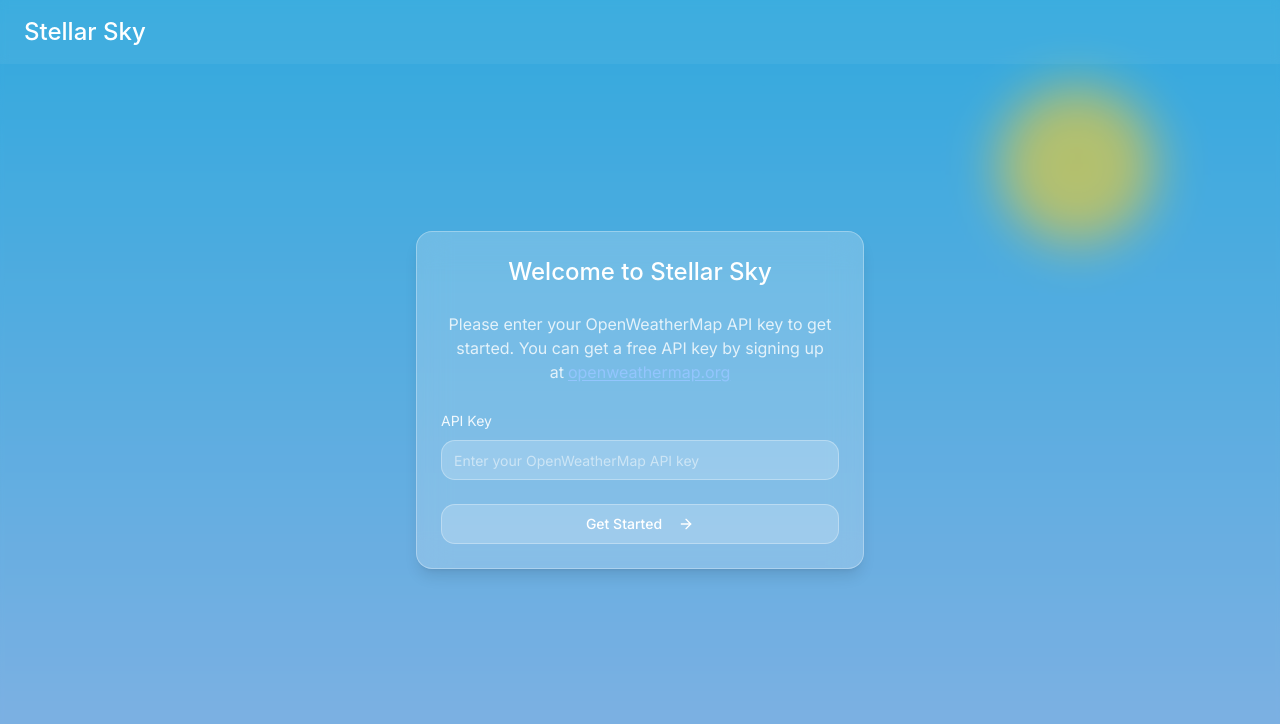
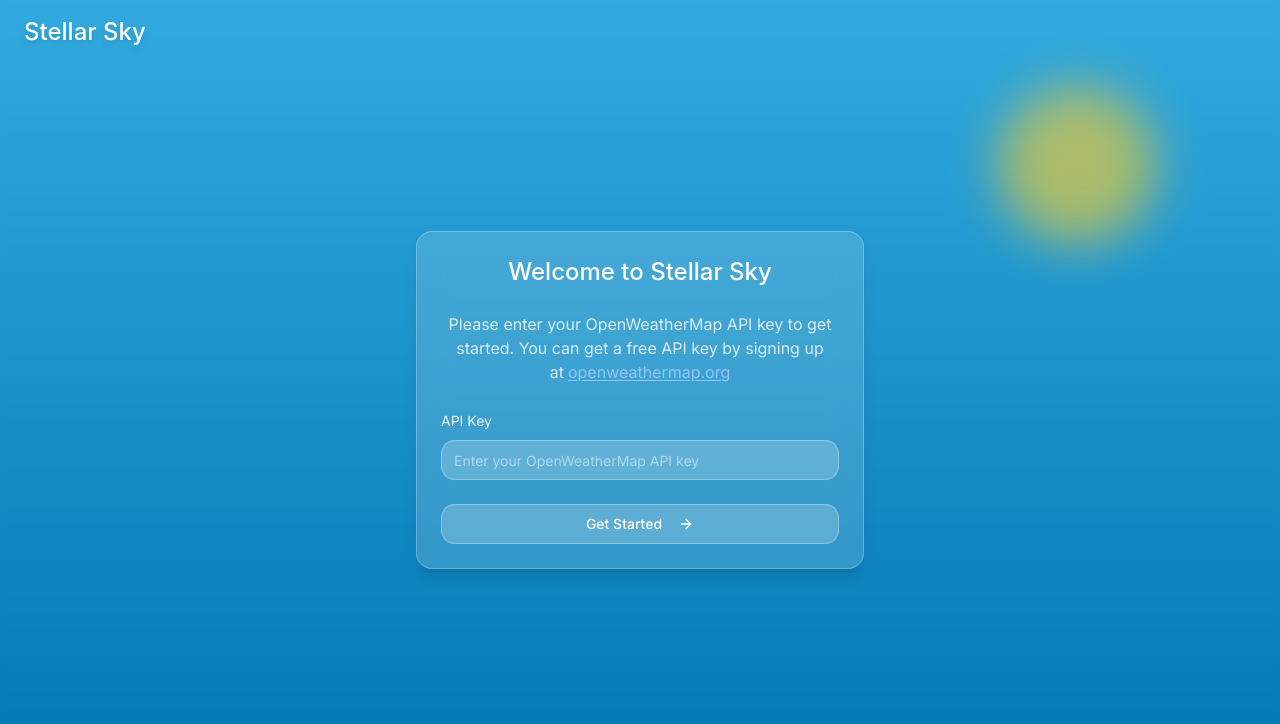
Before and after one commit to taleex/AI-GEN_WeatherSKY, a React (Vite) app: page / in a window 1280 px wide. Shown: the top 724 px of the page. Built offline with nearby package versions, Linux system fonts and the light colour scheme.

Commit message:
Refactor Navbar and improve UI
- Removed background from Navbar.
- Fixed UI issues related to dropdown focus.
- Improved environment colors for a minimalist look.

```diff
--- a/src/components/LocationSearch.tsx
+++ b/src/components/LocationSearch.tsx
@@ -95,7 +95,7 @@ const LocationSearch: React.FC<LocationSearchProps> = ({
   return (
     <motion.div
       ref={searchRef}
-      className="relative z-10"
+      className="relative z-[100]"
       initial={{ opacity: 0, y: 20 }}
       animate={{ opacity: 1, y: 0 }}
       transition={{ delay: 0.3, duration: 0.5 }}
@@ -111,7 +111,7 @@ const LocationSearch: React.FC<LocationSearchProps> = ({
         </motion.button>
       ) : (
         <motion.div
-          className="w-72 bg-white/20 backdrop-blur-md rounded-xl overflow-hidden"
+          className="w-72 bg-white/20 backdrop-blur-md rounded-xl overflow-hidden shadow-lg border border-white/30"
           initial={{ width: 40, height: 40, borderRadius: 20 }}
           animate={{ width: 288, height: "auto", borderRadius: 12 }}
           transition={{ type: "spring", stiffness: 500, damping: 30 }}
--- a/src/components/Navbar.tsx
+++ b/src/components/Navbar.tsx
@@ -10,13 +10,13 @@ interface NavbarProps {
 const Navbar: React.FC<NavbarProps> = ({ title = 'Weather', children }) => {
   return (
     <motion.nav
-      className="fixed top-0 left-0 right-0 z-50 px-6 py-4 flex items-center justify-between backdrop-blur-sm bg-white/5"
+      className="fixed top-0 left-0 right-0 z-50 px-6 py-4 flex items-center justify-between"
       initial={{ opacity: 0, y: -20 }}
       animate={{ opacity: 1, y: 0 }}
       transition={{ duration: 0.5, ease: "easeOut" }}
     >
       <motion.div
-        className="text-2xl font-display font-medium text-white"
+        className="text-2xl font-display font-medium text-white drop-shadow-md"
         initial={{ opacity: 0 }}
         animate={{ opacity: 1 }}
         transition={{ delay: 0.2, duration: 0.8 }}
--- a/src/index.css
+++ b/src/index.css
@@ -87,7 +87,7 @@
 
 @layer components {
   .glass-panel {
-    @apply bg-white/20 backdrop-blur-lg border border-white/30 shadow-lg;
+    @apply bg-white/15 backdrop-blur-lg border border-white/25 shadow-lg;
   }
 
   .weather-container {
--- a/src/utils/iconMap.ts
+++ b/src/utils/iconMap.ts
@@ -1,4 +1,3 @@
-
 import { LucideIcon } from "lucide-react";
 import {
   Sun, Moon, Cloud, CloudRain, CloudSnow, CloudFog, CloudLightning,
@@ -116,62 +115,62 @@ export const getWeatherBackground = (condition: WeatherCondition, sunsetTime?: n
   // Enhanced backgrounds by condition and time of day
   if (condition.includes('clear')) {
     return isNight
-      ? 'bg-gradient-to-b from-indigo-900 to-blue-950' // Clear night - dark blue
-      : 'bg-gradient-to-b from-sky-400 to-blue-300';   // Clear day - light blue
+      ? 'bg-gradient-to-b from-[#0a1a33] to-[#172554]' // Clear night - deep blue
+      : 'bg-gradient-to-b from-[#38bdf8] to-[#0284c7]';   // Clear day - sky blue
   }
 
   if (condition.includes('partly-cloudy')) {
     return isNight
-      ? 'bg-gradient-to-b from-slate-900 to-blue-900' // Partly cloudy night
-      : 'bg-gradient-to-b from-blue-400 to-sky-300';  // Partly cloudy day
+      ? 'bg-gradient-to-b from-[#1e293b] to-[#0f172a]' // Partly cloudy night
+      : 'bg-gradient-to-b from-[#60a5fa] to-[#3b82f6]';  // Partly cloudy day
   }
 
   if (condition === 'cloudy') {
     return isNight
-      ? 'bg-gradient-to-b from-gray-900 to-slate-800' // Cloudy night
-      : 'bg-gradient-to-b from-gray-400 to-slate-500'; // Cloudy day
+      ? 'bg-gradient-to-b from-[#334155] to-[#1e293b]' // Cloudy night
+      : 'bg-gradient-to-b from-[#94a3b8] to-[#64748b]'; // Cloudy day
   }
 
   if (condition.includes('rain') || condition.includes('drizzle') || condition.includes('shower')) {
     return isNight
-      ? 'bg-gradient-to-b from-slate-900 to-gray-800' // Rainy night
-      : 'bg-gradient-to-b from-slate-500 to-slate-600'; // Rainy day
+      ? 'bg-gradient-to-b from-[#334155] to-[#1e293b]' // Rainy night
+      : 'bg-gradient-to-b from-[#64748b] to-[#475569]'; // Rainy day
   }
 
   if (condition.includes('thunder')) {
     return isNight
-      ? 'bg-gradient-to-b from-slate-950 to-gray-900' // Thunderstorm night
-      : 'bg-gradient-to-b from-gray-700 to-slate-800'; // Thunderstorm day
+      ? 'bg-gradient-to-b from-[#1e293b] to-[#0f172a]' // Thunderstorm night
+      : 'bg-gradient-to-b from-[#475569] to-[#334155]'; // Thunderstorm day
   }
 
   if (condition.includes('snow') || condition.includes('sleet') || condition.includes('hail')) {
     return isNight
-      ? 'bg-gradient-to-b from-slate-800 to-blue-900' // Snowy night
-      : 'bg-gradient-to-b from-gray-100 to-blue-100'; // Snowy day
+      ? 'bg-gradient-to-b from-[#334155] to-[#1e293b]' // Snowy night
+      : 'bg-gradient-to-b from-[#e2e8f0] to-[#cbd5e1]'; // Snowy day
   }
 
   if (condition.includes('mist') || condition.includes('fog') || condition.includes('haze') || condition.includes('smoke')) {
     return isNight
-      ? 'bg-gradient-to-b from-gray-700 to-slate-900' // Foggy night
-      : 'bg-gradient-to-b from-gray-300 to-slate-400'; // Foggy day
+      ? 'bg-gradient-to-b from-[#475569] to-[#334155]' // Foggy night
+      : 'bg-gradient-to-b from-[#cbd5e1] to-[#94a3b8]'; // Foggy day
   }
 
   if (condition.includes('dust') || condition.includes('sand')) {
     return isNight
-      ? 'bg-gradient-to-b from-amber-900 to-stone-900' // Dusty night
-      : 'bg-gradient-to-b from-amber-200 to-yellow-100'; // Dusty day
+      ? 'bg-gradient-to-b from-[#78350f] to-[#451a03]' // Dusty night
+      : 'bg-gradient-to-b from-[#d4a276] to-[#b45309]'; // Dusty day
   }
 
   if (condition.includes('tornado')) {
     return isNight
-      ? 'bg-gradient-to-b from-slate-900 to-gray-950' // Tornado night
-      : 'bg-gradient-to-b from-slate-700 to-gray-800'; // Tornado day
+      ? 'bg-gradient-to-b from-[#1e293b] to-[#0f172a]' // Tornado night
+      : 'bg-gradient-to-b from-[#475569] to-[#334155]'; // Tornado day
   }
 
   // Default, clear sky
   return isNight
-    ? 'bg-gradient-to-b from-indigo-900 to-blue-950' // Default night
-    : 'bg-gradient-to-b from-sky-400 to-blue-300';   // Default day
+    ? 'bg-gradient-to-b from-[#0a1a33] to-[#172554]' // Default night
+    : 'bg-gradient-to-b from-[#38bdf8] to-[#0284c7]';   // Default day
 };
 
 // Map conditions to text describing the weather
--- a/tailwind.config.ts
+++ b/tailwind.config.ts
@@ -69,14 +69,14 @@ export default {
 				},
 				weather: {
 					clear: '#48b0e0',
-					cloudy: '#b0c4de',
-					rain: '#6a7b95',
+					cloudy: '#8A898C',
+					rain: '#4a5568',
 					snow: '#e5f1f8',
-					thunderstorm: '#485563',
-					mist: '#c9d6e0',
+					thunderstorm: '#2D3748',
+					mist: '#9F9EA1',
 					night: '#0a1a33',
-					dust: '#c2b280',
-					tornado: '#4a4a4a',
+					dust: '#C8C8C9',
+					tornado: '#403E43',
 				}
 			},
 			borderRadius: {
```
